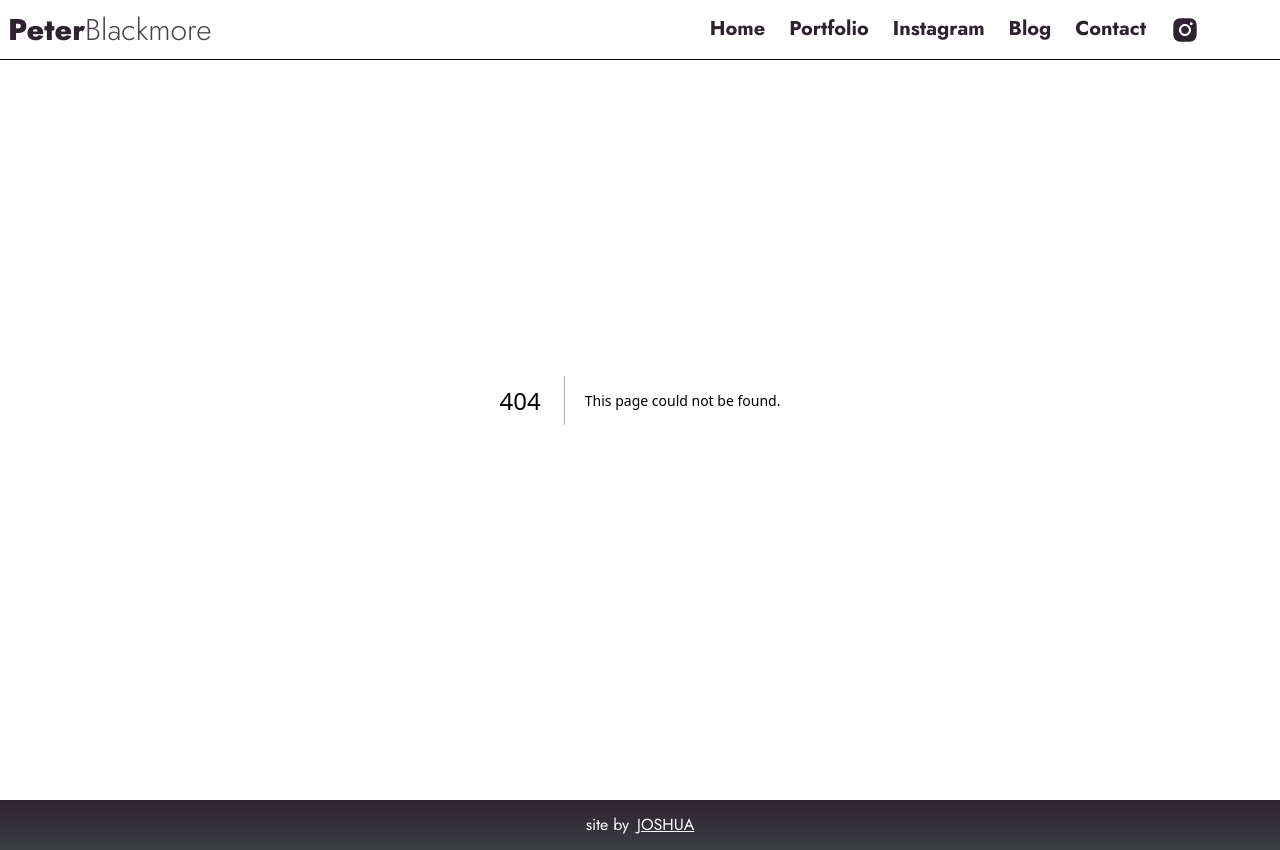
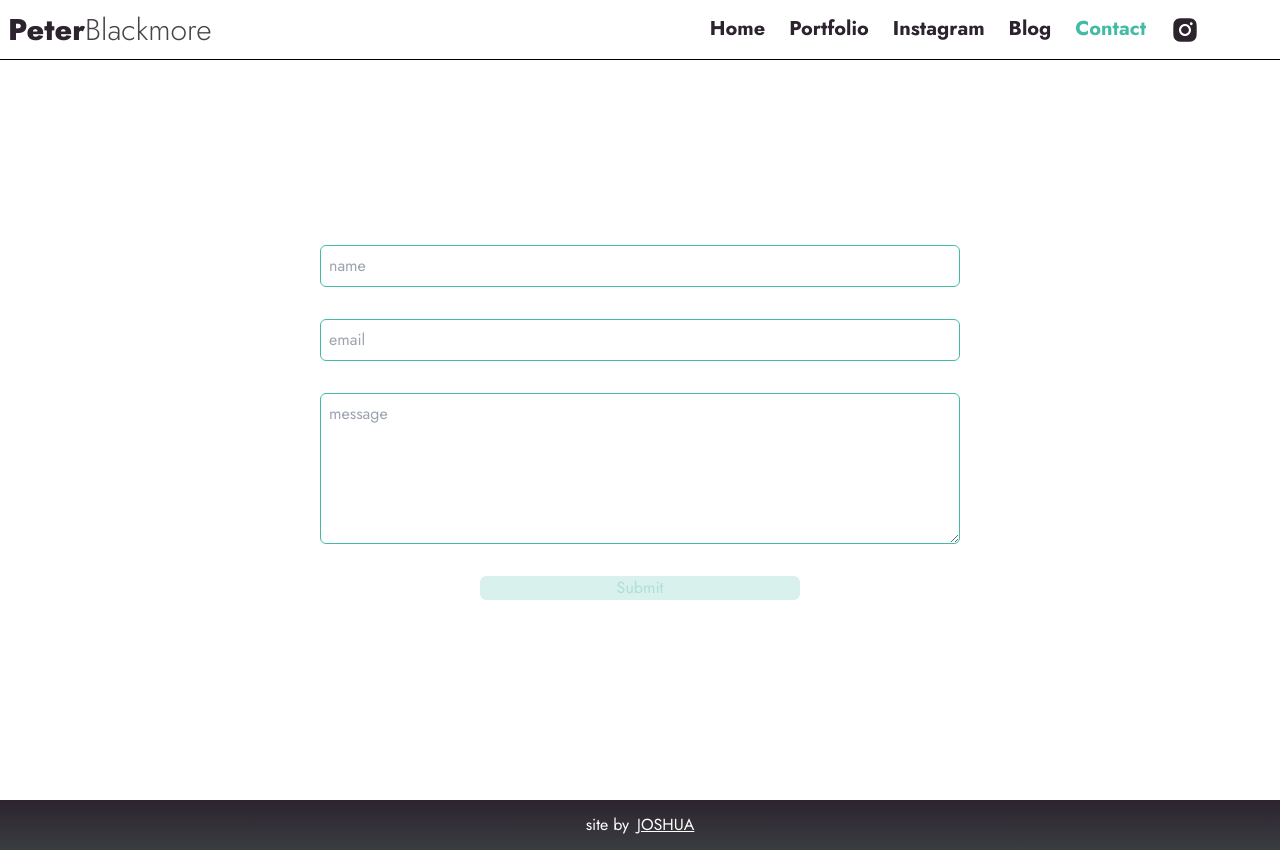
Before and after one commit to joshuablackmore/learning-next, a Next.js app: page /contact2 in a window 1280 px wide. Before the commit this address had no page. Built offline with nearby package versions, Linux system fonts and the light colour scheme.

Commit message:
upgraded contact form to react-hook-form

```diff
--- a/package.json
+++ b/package.json
@@ -11,7 +11,8 @@
   "dependencies": {
     "@portabletext/react": "^3.0.4",
     "autoprefixer": "10.4.14",
-    "axios": "^1.4.0",
+    "axios": "^1.5.0",
+    "dotenv": "^16.3.1",
     "eslint": "8.42.0",
     "eslint-config-next": "13.4.4",
     "form-data": "^4.0.0",
@@ -24,6 +25,7 @@
     "postcss": "8.4.24",
     "react": "18.2.0",
     "react-dom": "18.2.0",
+    "react-hook-form": "^7.46.1",
     "react-icons": "^4.9.0",
     "react-player": "^2.12.0",
     "sanity": "^3.8.3",
--- a/src/app/components/NavBar/Nav2.jsx
+++ b/src/app/components/NavBar/Nav2.jsx
@@ -32,7 +32,7 @@ const Nav2 = () => {
     { path: "/portfolio", label: "Portfolio" },
     { path: "/insta", label: "Instagram" },
     { path: "/blog", label: "Blog" },
-    { path: "/contact", label: "Contact" },
+    { path: "/contact2", label: "Contact" },
     { path: "https://www.instagram.com/petedblackmore", label: <AiFillInstagram size={30} />},
   ];
 
--- a/src/app/contact/ContactForm.tsx
+++ b/src/app/contact/ContactForm.tsx
@@ -29,6 +29,7 @@ export default function ContactForm() {
       });
       if (res.status === 200) {
         setSubmitted(true);
+        console.log(res)
       }
     } catch (err: any) {
       console.error("Err", err);
--- /dev/null
+++ b/src/app/contact2/ContactForm2.tsx
@@ -0,0 +1,120 @@
+'use client'
+import React, { useState } from 'react'
+import { useForm } from 'react-hook-form'
+
+
+type FormValues = {
+    name: string,
+    email: string,
+    message: string
+}
+
+const ContactForm2 = () => {
+
+    const [formSuccess, setFormSuccess] = useState(false)
+
+    const { register, handleSubmit, watch, formState: { errors, isSubmitted, isDirty, touchedFields, isSubmitSuccessful, isValid } } = useForm<FormValues>();
+
+
+    const onSubmit = async (data: FormValues) => {
+
+
+        try {
+          const res = await fetch("/api/contact", {
+            method: "POST",
+            headers: {
+              "Content-type": "application/json",
+            },
+            body: JSON.stringify(data),
+          });
+          if (res.status === 200) {
+
+            // console.log(res)
+            // console.log(data)
+            setFormSuccess(true)
+          }
+        } catch (err: any) {
+          console.error("Err", err);
+        }
+
+        window.scrollTo(0, 0);
+      };
+
+
+
+  return (
+    <div className='pt-[45px] 2xl:pt-[60px] h-screen'>
+        <div className='flex items-center justify-center h-full '>
+
+
+            {formSuccess ?
+            <span>Thanks for you message!</span>
+        :
+
+
+            <form onSubmit={handleSubmit(onSubmit)}
+            className=' flex flex-col justify-center space-y-8 w-[50%] h-[50%]'>
+
+            <input
+            className='border border-hi-light1 hover:border-hi-light2 hover:bg-hi-light2/10 rounded-md p-2'
+            type='text'
+            placeholder='name'
+            {...register("name", { required: 'name is required' })}
+
+              />
+              {errors.name && errors.name.type === 'required' && (
+                <span
+                className='flex justify-end text-hi-light1'>    {errors.name.message}</span>
+              )}
+
+            <input
+            className='border border-hi-light1 hover:border-hi-light2 hover:bg-hi-light2/10 rounded-md p-2 '
+            type='text'
+            placeholder='email'
+            {...register("email", { required: 'please enter your email address', pattern: /^[A-Z0-9._%+-]+@[A-Z0-9.-]+\.[A-Z]{2,4}$/i })}
+            />
+            {errors.email && errors.email.type === 'required' && (
+            <span
+            className='flex justify-end text-hi-light1'>
+                {errors.email.message}</span>
+            )}
+            {errors.email && errors.email.type === 'pattern' && (
+                <span
+                className='flex justify-end text-hi-light1'>
+                    Please enter a valid email address</span>
+            )}
+
+            <textarea
+            className='border border-hi-light1 hover:border-hi-light2 hover:bg-hi-light2/10 rounded-md p-2 h-[40%]'
+
+            placeholder='message'
+            {...register("message", { required: 'please include a message!', minLength: 10 })}
+
+            />
+
+            {errors.message && errors.message.type === 'required' && (
+                <span
+                className='flex justify-end text-hi-light1'>{errors.message.message}</span>
+            )}
+            {errors.message && errors.message.type === 'minLength' && (
+                <span
+                className='flex justify-end text-hi-light1'>
+                    Your message does not exceed the minimum length!</span>
+            )}
+
+            <div className='w-[50%] self-center'>
+            <input
+            className={`rounded-md w-full ${isValid ? `bg-hi-light1 text-light1` :'bg-hi-light1/20 text-hi-light1/30  '}`}
+            type='submit'
+
+
+            />
+            </div>
+            </form>
+            }
+        </div>
+    </div>
+  )
+}
+
+export default ContactForm2
--- /dev/null
+++ b/src/app/contact2/page.tsx
@@ -0,0 +1,10 @@
+import React from 'react'
+import ContactForm2 from './ContactForm2'
+
+const page = () => {
+  return (
+    <ContactForm2 />
+  )
+}
+
+export default page
--- a/src/app/hero/client-comp.tsx
+++ b/src/app/hero/client-comp.tsx
@@ -1,5 +1,5 @@
 "use client";
-import React, { use, useState } from "react";
+import React, { useState } from "react";
 import { AnimatePresence, motion } from "framer-motion";
 import { PortableText } from "@portabletext/react";
 import { PortableTextBlock } from "sanity";
@@ -24,7 +24,7 @@ const HeroClient: React.FC<heroProps> = ({ heading, intro }) => {
 
   return (
     <div className="h-screen">
-        <div className=" min-h-[275px] relative border-b h-[50%] md:h-[60%] lg:h-[70%] xl:h-[100%]">
+        <div className=" min-h-[275px] relative border-b h-[50%] md:h-[60%] lg:h-[70%] xl:h-[100%] 2xl:h-[calc(100%-60px)] ">
             <Image
             alt="hero image"
             src={profPic}
--- a/src/app/hero/page.tsx
+++ b/src/app/hero/page.tsx
@@ -5,7 +5,7 @@ export default async function HeroServer() {
   const data = await getHome();
 
   return (
-    <div className="pt-[45px] xl:pt-[60px] border-b overflow-auto">
+    <div className="pt-[45px] xl:pt-[60px]  overflow-auto 2xl:h-[calc(100%-60px)]">
       {data.map((info) => (
         <div key={info._id}>
           <HeroClient heading={info.heading} intro={info.intro} />
--- a/src/app/insta/client-insta.tsx
+++ b/src/app/insta/client-insta.tsx
@@ -1,6 +1,6 @@
 "use client";
 
-import React from "react";
+import React, { useState } from "react";
 import { motion } from "framer-motion";
 import Image from "next/image";
 
@@ -8,6 +8,8 @@ import { instaMedia } from "./page";
 
 
 const ClientInsta:React.FC<instaMedia> = ({ media_url, media_type, id, caption }) => {
+
+  const [imagesLoaded, setImagesLoaded] = useState(false)
 
 
   return (
@@ -26,8 +28,12 @@ const ClientInsta:React.FC<instaMedia> = ({ media_url, media_type, id, caption }
               src={media_url}
               width="450"
               height="300"
-              className="m-2 rounded-md"
+              className="m-2 rounded-md opacity-0"
               alt="insta feed"
+              onLoadingComplete={(image) => {
+                image.classList.remove('opacity-0')
+                setImagesLoaded(true)
+            }}
             />
             <p className="mx-4 ">{caption}</p>
             </>
@@ -41,6 +47,8 @@ const ClientInsta:React.FC<instaMedia> = ({ media_url, media_type, id, caption }
             autoPlay
             muted
             playsInline
+            poster="public/next.svg"
+            preload="auto"
 
             >
             </video>
--- a/src/app/layout.js
+++ b/src/app/layout.js
@@ -1,8 +1,9 @@
 import Footer from "./components/Footer/Footer";
 import Nav2 from "./components/NavBar/Nav2";
 
+
+
 import "./globals.css";
-import { Source_Code_Pro } from "next/font/google";
 import { Jost } from 'next/font/google';
 
 const inter = Jost({
@@ -10,8 +11,8 @@ const inter = Jost({
 });
 
 export const metadata = {
-  title: "learning by breaking",
-  description: "Generated by create next app",
+  title: "Peter Blackmore",
+  description: "Website by Joshua",
 };
 
 export default function RootLayout({ children }) {
--- a/src/app/portfolio/client-portfolio.jsx
+++ b/src/app/portfolio/client-portfolio.tsx
@@ -3,6 +3,8 @@ import FullScreenImage from "./fullscreen";
 import React, { useState } from "react";
 import Image from "next/image";
 import { motion } from "framer-motion";
+
+
 
 export default function ClientPortfolio({ image, name, id, alt }) {
   const [fullscreenImage, setFullscreenImage] = useState(null);
@@ -38,7 +40,7 @@ export default function ClientPortfolio({ image, name, id, alt }) {
           <FullScreenImage
             imageUrl={fullscreenImage}
             onClose={handleCloseFullscreen}
-            loading="lazy"
+
           />
         )}
       </motion.div>
--- a/tailwind.config.js
+++ b/tailwind.config.js
@@ -15,7 +15,7 @@ module.exports = {
       'dark3': '#2D232E',
       'hi-light1': '#44BBA4',
       'hi-light2': '#E7BB41',
-    }
+    },
   },
   plugins: [],
 }
```
Also changed, not shown: src/app/portfolio/page.tsx (renamed from src/app/portfolio/page.jsx), 1 other file (tests, documents, lock files or other folders).
